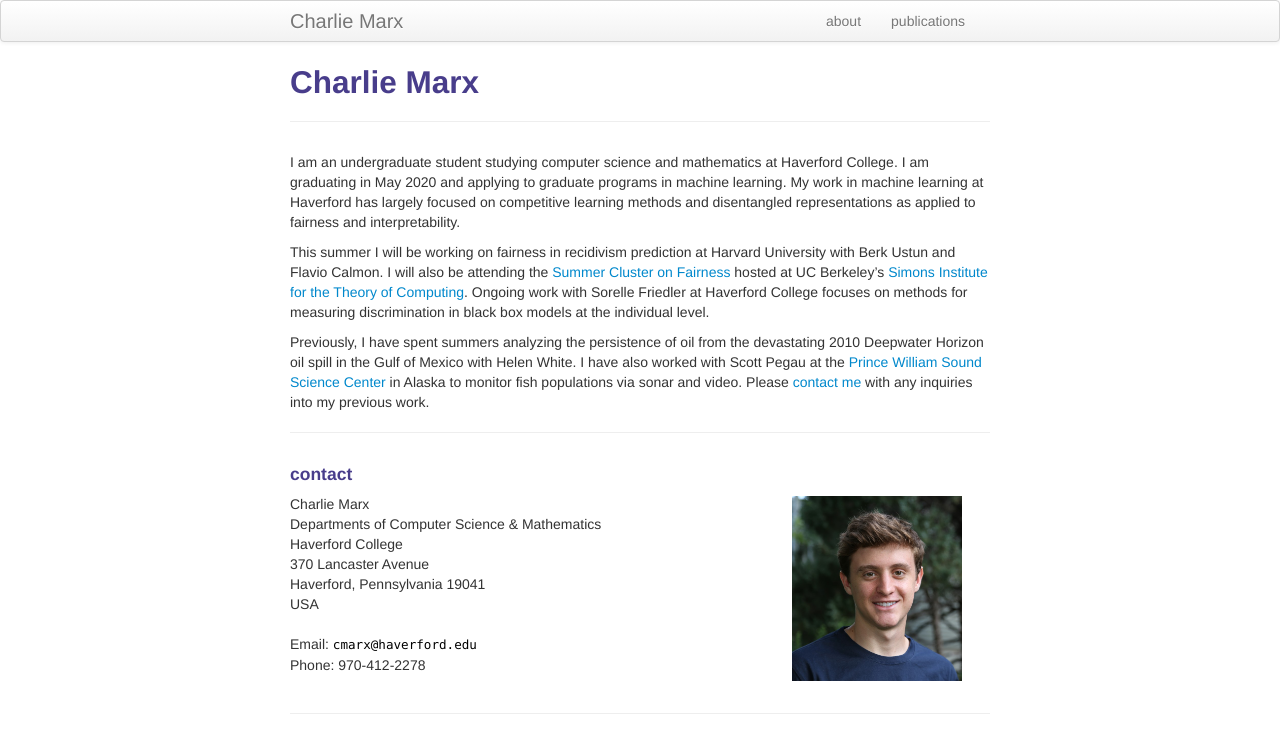
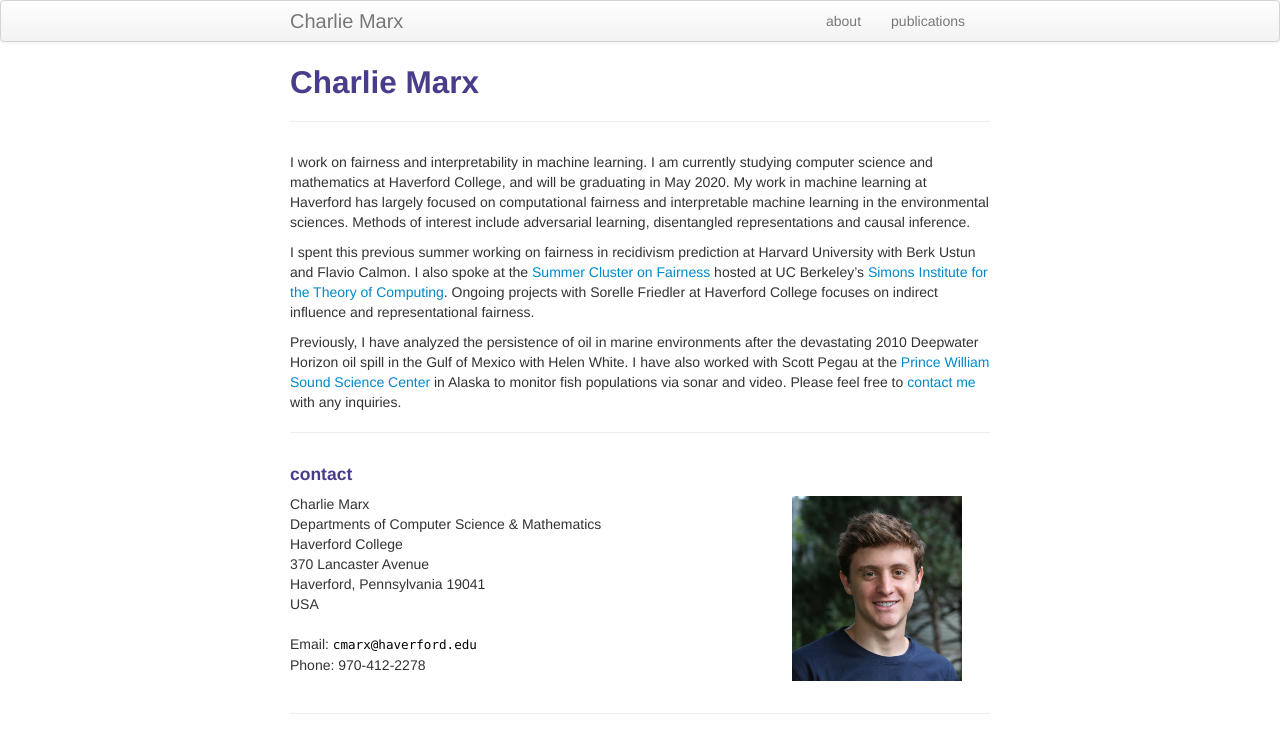
Before and after one commit to charliemarx/charliemarx.github.io, a Jekyll site: the page built from pages/about.md, in a window 1280 px wide. Shown: the top 753 px of the page. Built offline with Jekyll 4.4.1, drawn with Linux system fonts in a browser that asks for light colours.

Commit message:
updating text

```diff
--- a/pages/about.md
+++ b/pages/about.md
@@ -1,15 +1,15 @@
 ---
 layout: page
 title: Charlie Marx
-description: I am an undergraduate student studying computer science and mathematics at Haverford College. I am graduating in May 2020 and applying to graduate programs in machine learning.
+description: I work on fairness and interpretability in machine learning. Currently studying computer science and mathematics at Haverford College.
 
 ---
 
-I am an undergraduate student studying computer science and mathematics at Haverford College. I am graduating in May 2020 and applying to graduate programs in machine learning. My work in machine learning at Haverford has largely focused on competitive learning methods and disentangled representations as applied to fairness and interpretability.
+I work on fairness and interpretability in machine learning. I am currently studying computer science and mathematics at Haverford College, and will be graduating in May 2020.  My work in machine learning at Haverford has largely focused on computational fairness and interpretable machine learning in the environmental sciences. Methods of interest include adversarial learning, disentangled representations and causal inference.
 
-This summer I will be working on fairness in recidivism prediction at Harvard University with Berk Ustun and Flavio Calmon. I will also be attending the [Summer Cluster on Fairness](https://simons.berkeley.edu/programs/fairness2019) hosted at UC Berkeley's [Simons Institute for the Theory of Computing](https://simons.berkeley.edu/). Ongoing work with Sorelle Friedler at Haverford College focuses on methods for measuring discrimination in black box models at the individual level.
+I spent this previous summer working on fairness in recidivism prediction at Harvard University with Berk Ustun and Flavio Calmon. I also spoke at the [Summer Cluster on Fairness](https://simons.berkeley.edu/programs/fairness2019) hosted at UC Berkeley's [Simons Institute for the Theory of Computing](https://simons.berkeley.edu/). Ongoing projects with Sorelle Friedler at Haverford College focuses on indirect influence and representational fairness.
 
-Previously, I have spent summers analyzing the persistence of oil from the devastating 2010 Deepwater Horizon oil spill in the Gulf of Mexico with Helen White. I have also worked with Scott Pegau at the [Prince William Sound Science Center](http://pwssc.org/) in Alaska to monitor fish populations via sonar and video. Please [contact me]({{ site.baseurl }}/pages/about.html#contact) with any inquiries into my previous work.
+Previously, I have analyzed the persistence of oil in marine environments after the devastating 2010 Deepwater Horizon oil spill in the Gulf of Mexico with Helen White. I have also worked with Scott Pegau at the [Prince William Sound Science Center](http://pwssc.org/) in Alaska to monitor fish populations via sonar and video. Please feel free to [contact me]({{ site.baseurl }}/pages/about.html#contact) with any inquiries.
 
 ---
 
```
Also changed, not shown: index.md (+4 -4 lines), 2 other files.
